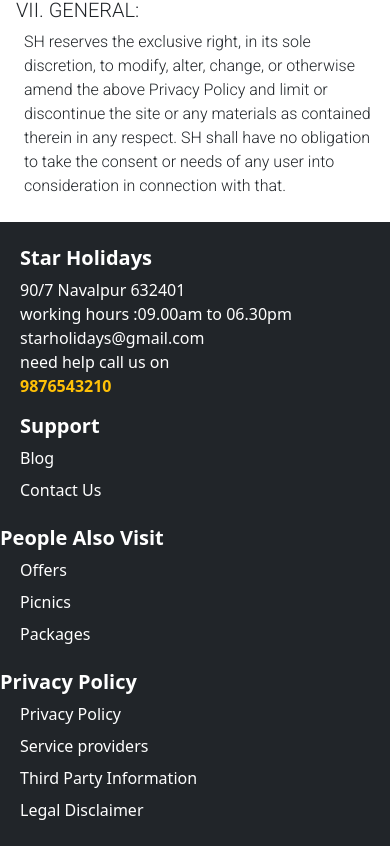
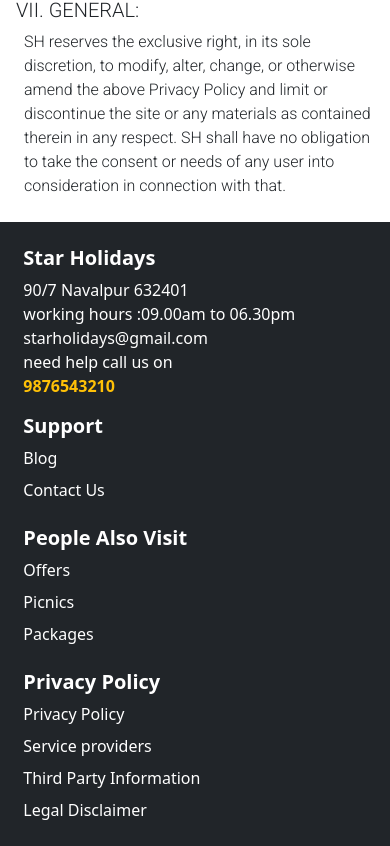
Before and after one commit to HarisAhmed777/Demostar, a React (Vite) app: page /legalDisclaimer in a window 390 px wide. Shown: the part 5928-6774 px from the top of the page. Built offline with nearby package versions, Linux system fonts and the light colour scheme.

Commit message:
chore :style footer

```diff
--- a/src/components/BookingPage/bookingpage.jsx
+++ b/src/components/BookingPage/bookingpage.jsx
@@ -163,7 +163,7 @@
   return (
     <>
       <div className="paddingtop">
-        <img src={cp4} alt="" className="bookingimg" />
+        <img src={cp4} alt="booking img" className="bookingimg" />
         <div className="booking-container pt-5 text-dark">
           <h2 className="fw-bold">Book now</h2>
           <form onSubmit={handleSubmit} className="w-100">
--- a/src/components/Footer/footer.css
+++ b/src/components/Footer/footer.css
@@ -14,10 +14,17 @@
     display: flex;
     flex-direction: column;
     gap:10px;
-    margin-left: 20px;
+    /* margin-left: 20px; */
     padding: 0;
     display: inline-block
 }
 .lii{
     list-style: none;
 }
+
+
+@media (max-width:600px) {
+    .conn{
+        margin-left: 3% !important;
+    }
+}
--- a/src/components/Footer/footer.jsx
+++ b/src/components/Footer/footer.jsx
@@ -6,8 +6,8 @@
     return (
         <>
             <div className="bg-dark text-white overflow-hidden">
-                <div className="container mt-4">
-                    <div className="row">
+                <div className="container mt-4 ">
+                    <div className="row conn">
                         <div className="col-lg-3 col-md-3 text-start">
                             <ul>
                             <h5 className="fw-bold lii">Star Holidays</h5>
```
